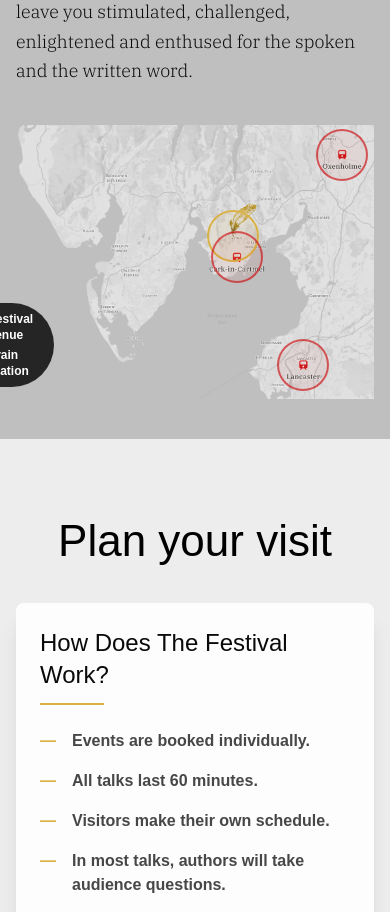
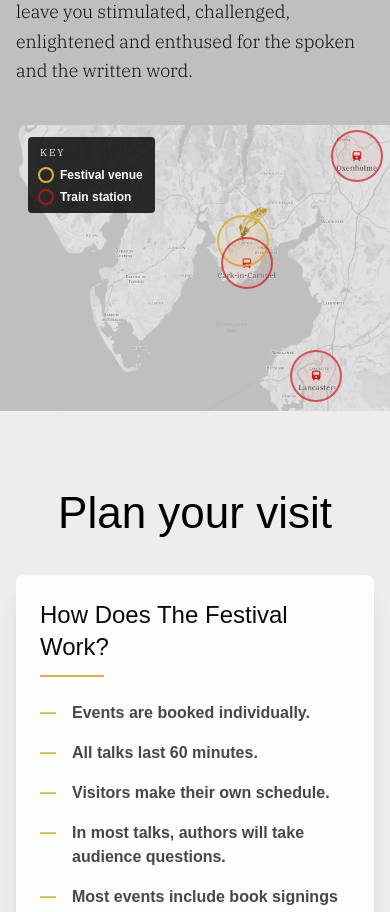
Before and after one commit to Shakey343/lakes-book-fest, a React (Vite) app: page /guide in a window 390 px wide. Shown: the part 920-1832 px from the top of the page. Built offline with nearby package versions, Linux system fonts and the light colour scheme; no server answers; a web font is replaced by a local one; what tailwind-hamburgers would draw is missing.

Commit message:
map looks better on phone view and fixed the map key

```diff
--- a/src/components/GuideMap.tsx
+++ b/src/components/GuideMap.tsx
@@ -150,7 +150,11 @@ const GuideMap = ({ className }: { className?: string }) => {
         );
       })}
 
-      <div className="absolute bottom-3 right-80 flex flex-wrap items-center gap-x-4 gap-y-1 rounded-full bg-night/85 px-4 py-2 text-xs text-white">
+      {/* Map key: stacked; top left on phone, smaller in the bottom right on desktop. */}
+      <div className="absolute left-3 top-3 flex flex-col gap-1.5 rounded bg-night/85 px-3 py-2 text-xs text-white lg:inset-auto lg:bottom-3 lg:right-3 lg:gap-1 lg:px-2.5 lg:py-1.5 lg:text-[11px]">
+        <p className="text-[10px] uppercase tracking-[0.2em] text-silver lg:text-[9px]">
+          Key
+        </p>
         <span className="flex items-center gap-2">
           <span className="h-3 w-3 rounded-full ring-2 ring-jonquil" />
           Festival venue
--- a/src/components/sections/FestivalGuideSection.tsx
+++ b/src/components/sections/FestivalGuideSection.tsx
@@ -173,7 +173,9 @@ const FestivalGuideSection = () => {
           </div>
         </div>
 
-        <GuideMap className="mt-10 lg:absolute lg:inset-y-0 lg:right-0 lg:mt-0 lg:h-full lg:w-auto" />
+        {/* Below lg: keeps the Container's left gap, bleeds to the right screen edge and
+            down over the section's bottom padding (pb-10) so it meets the next section. */}
+        <GuideMap className="-mb-10 -mr-4 mt-10 w-[calc(100%+1rem)] sm:-mr-8 sm:w-[calc(100%+2rem)] lg:absolute lg:inset-y-0 lg:right-0 lg:mb-0 lg:mr-0 lg:mt-0 lg:h-full lg:w-auto" />
       </Container>
 
       <Container className="bg-silver py-20 lg:py-28">
```
